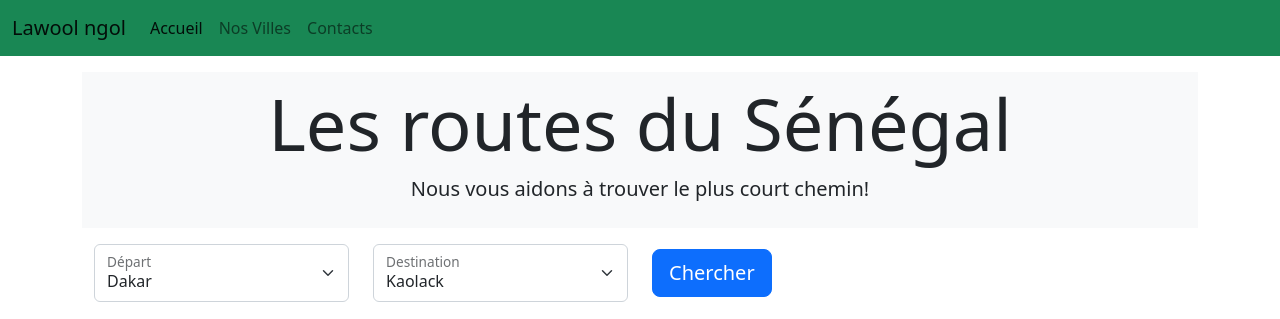
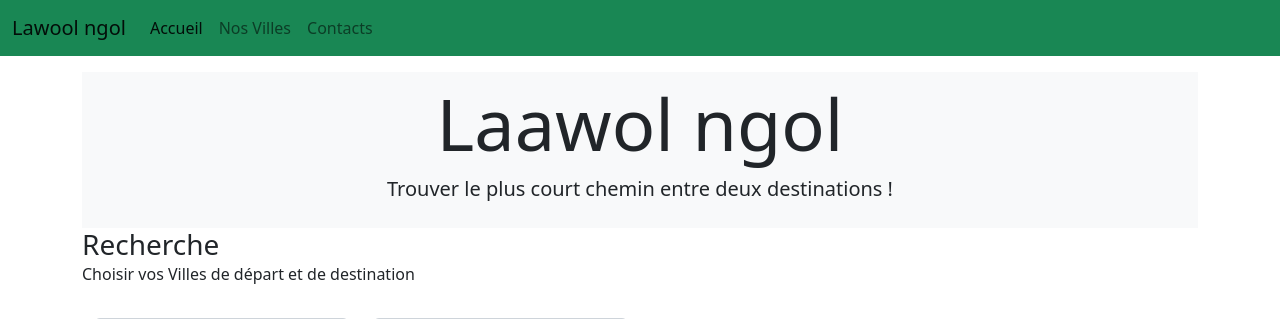
Before and after one commit to mm230/lawool, a Flask app: page / in a window 1280 px wide. Shown: the top 319 px of the page. Run offline with Flask 2, Linux system fonts and the light colour scheme.

Commit message:
front page modifications

```diff
--- a/templates/home.html
+++ b/templates/home.html
@@ -46,9 +46,14 @@
     <div class="container">
       <div class="container-fluid text-sm-center py-2 bg-light mt-3">
         <!-- bg-light is background color & p-5 is padding -->
-        <h1 class="display-2">Les routes du Sénégal</h1>
-        <p class="lead">Nous vous aidons à trouver le plus court chemin!</p>
+        <h1 class="display-2">Laawol ngol</h1>
+        <p class="lead">Trouver le plus court chemin entre deux destinations !</p>
       </div>
+      <div class="card-body">
+        <h3 class="card-title">Recherche</h3>
+        <p class="card-text">
+          Choisir vos Villes de départ et de destination
+        </p>
 
           <!-- form -->
           <form
@@ -200,23 +205,15 @@
     <div class="card mt-3">
       <img
         src="https://upload.wikimedia.org/wikipedia/commons/thumb/e/e1/Senegal%2C_administrative_divisions_in_colour_2.svg/2560px-Senegal%2C_administrative_divisions_in_colour_2.svg.png"
-        class="card-img-top"
+        class="card-img-top text-center"
         alt="..."
-        style="width: 100%; height: 110vh"
+        style="width: 100%; height: 100vh"
       />
-      <div class = "card-header text-center">
+      <div class = "card-header">
         <h4>Les routes du Sénégal</h4>
       </div>
-      <div class="card-body">
-        <h3 class="card-title">Recherche</h3>
-        <p class="card-text">
-          Choisir vos Villes de départ et de destination
-        </p>
+
     <!-- liste -->
-
-
-
-
 
     <!-- text -->
 
```
